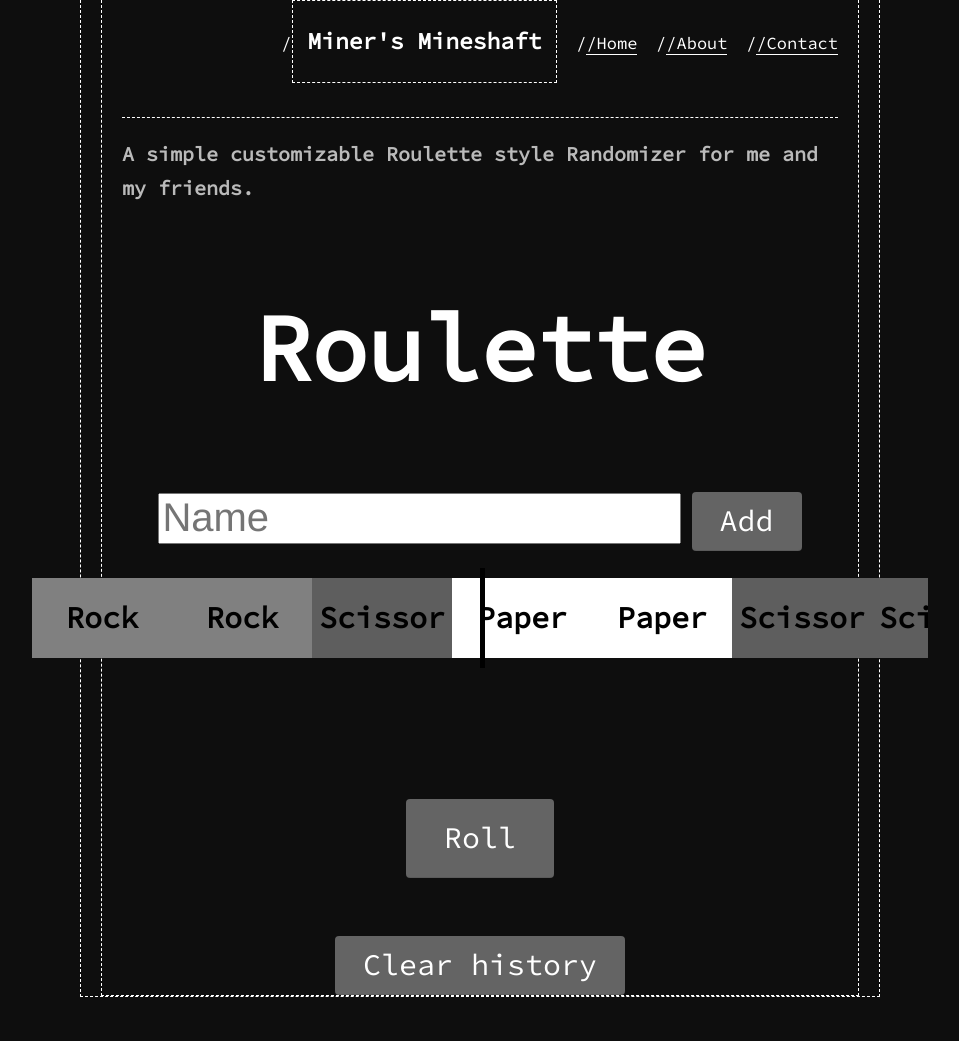
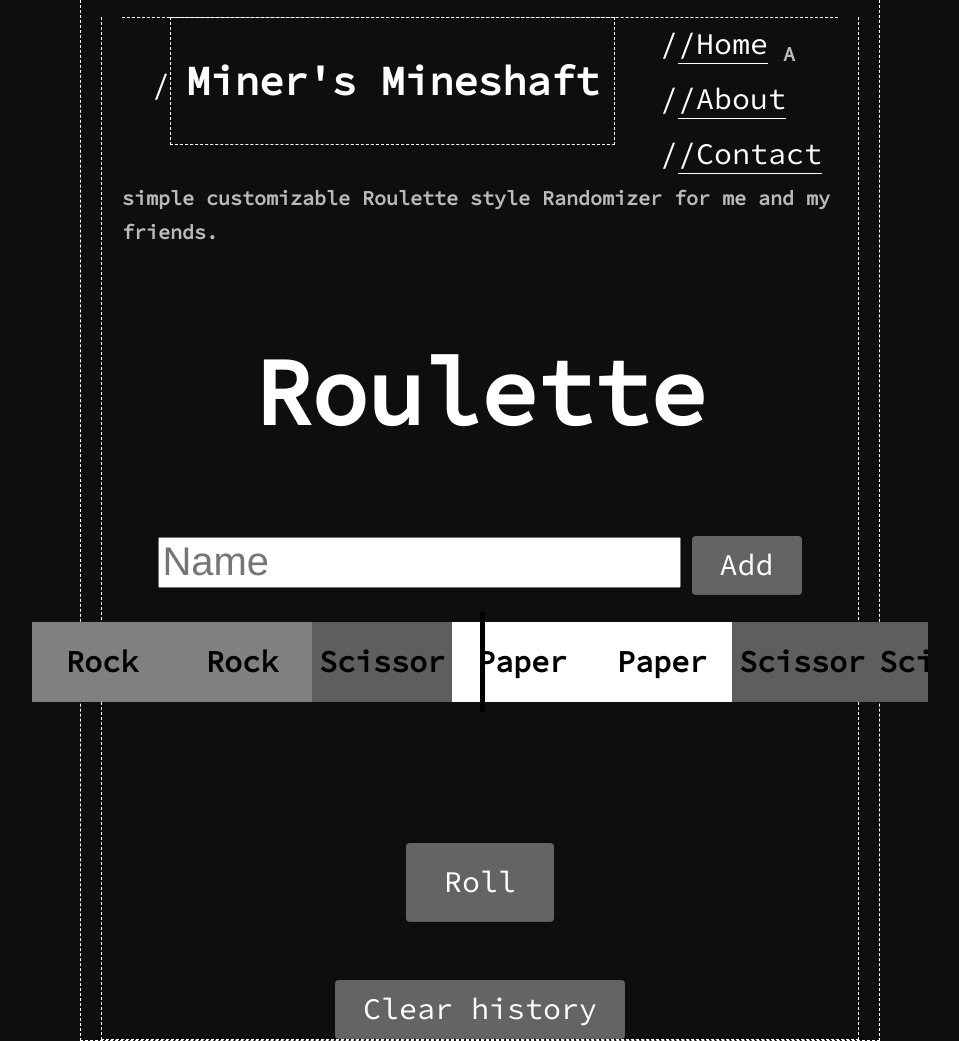
Before and after one commit to MinerBryan/mineshaft, a Jekyll site: the page built from _posts/2020-11-12-roulette.md, in a window 1280 px wide. Shown: the whole page, without its empty margins (160-1119 px from the left). Built offline with Jekyll 4.4.1, drawn with Linux system fonts in a browser that asks for light colours; before the commit the page ends 997 px from its top, so only the background shows below that.

Commit message:
Update roulette.css

```diff
--- a/css/roulette.css
+++ b/css/roulette.css
@@ -173,7 +173,7 @@
 button {
     font-size: 48px;
 }
-.winners > div {
+li, .winners > div {
     float: left;
     min-width: 10%;
     list-style: none;
```
